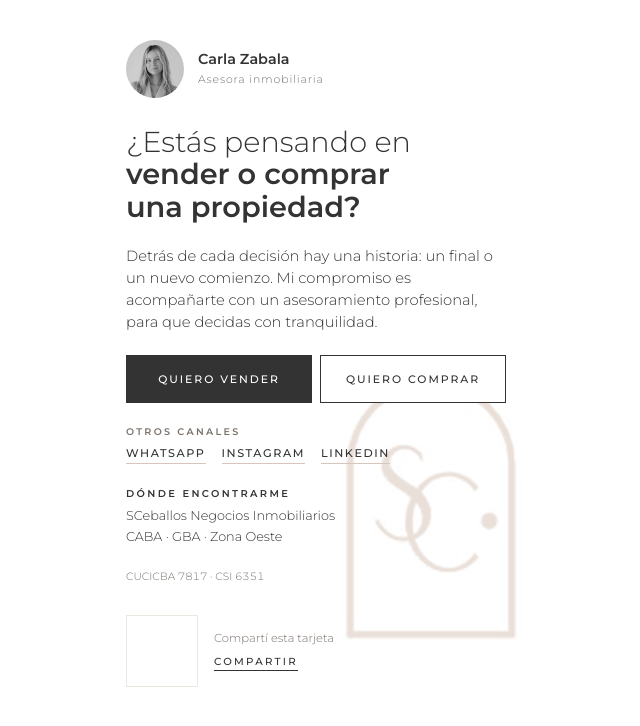
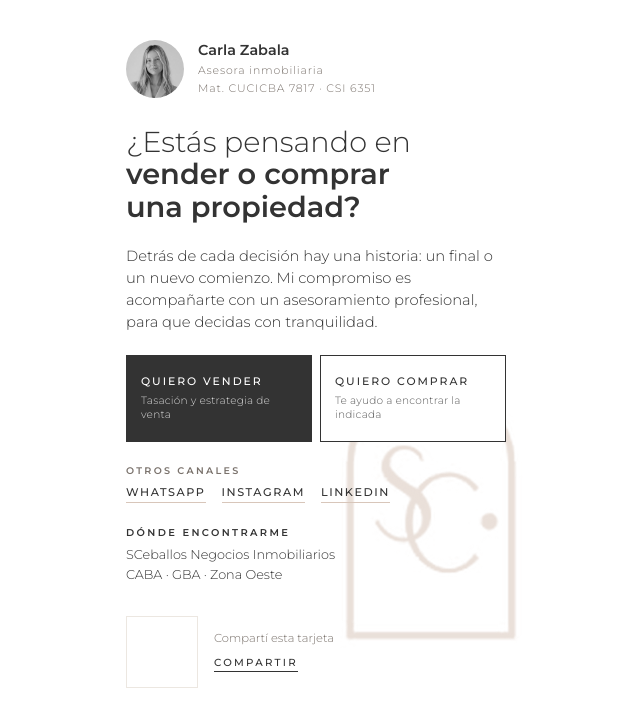
Before and after one commit to kaarzabala-jpg/tarjeta, a plain HTML site: page index.html in a window 1280 px wide. Shown: the whole page, without its empty margins (324-964 px from the left). Drawn offline with Linux system fonts and the light colour scheme.

Commit message:
Más dinámica: animaciones suaves, botones con descripción y matrícula arriba
Co-Authored-By: Claude Opus 5.5 <noreply@anthropic.com>
Claude-Session: https://claude.ai/code/session_01JzFqpkjsvAHPhqqFLWEHs5

```diff
--- a/index.html
+++ b/index.html
@@ -80,9 +80,17 @@ h1{margin:6px 0 0;font-size:1.8rem;line-height:1.12;font-weight:300;text-wrap:ba
 /* Two primary paths */
 .tas{border:0}
 .paths{display:grid;grid-template-columns:1fr 1fr;gap:8px}
-.path{font:500 .68rem var(--sans);letter-spacing:.18em;text-transform:uppercase;padding:16px 8px;cursor:pointer;background:var(--ink);color:#FFFFFF;border:1px solid var(--ink)}
+.path{font:500 .68rem var(--sans);letter-spacing:.18em;text-transform:uppercase;padding:18px 14px;cursor:pointer;background:var(--ink);color:#FFFFFF;border:1px solid var(--ink);text-align:left;display:flex;flex-direction:column;gap:6px;transition:transform .2s ease, box-shadow .2s ease}
+.path small{font-size:.66rem;font-weight:300;letter-spacing:.02em;text-transform:none;opacity:.8;line-height:1.35}
+.path:hover{transform:translateY(-2px);box-shadow:0 10px 20px -14px rgba(51,51,51,.6)}
 .path.alt{background:#FFFFFF;color:var(--ink)}
 .path[aria-expanded="true"]{outline:2px solid var(--nude);outline-offset:2px}
+@keyframes rise{from{opacity:0;transform:translateY(10px)}to{opacity:1;transform:none}}
+main>:not(.wm){animation:rise .6s ease both}
+main>:nth-child(3){animation-delay:.08s}main>:nth-child(4){animation-delay:.16s}main>:nth-child(5){animation-delay:.24s}main>:nth-child(6){animation-delay:.32s}main>:nth-child(n+7){animation-delay:.4s}
+#c-body{animation:rise .35s ease both}
+.wm{animation:fadewm 1.2s ease both}@keyframes fadewm{from{opacity:0}to{opacity:.55}}
+@media (prefers-reduced-motion: reduce){main>*,#c-body,.wm{animation:none!important}.path{transition:none}}
 .contact{margin:0;display:flex;flex-wrap:wrap;gap:6px 16px;align-items:baseline;font-size:.7rem;font-weight:500;letter-spacing:.14em;text-transform:uppercase}
 .contact span{width:100%;font-size:.6rem;font-weight:600;letter-spacing:.24em;color:var(--muted)}
 .contact a{border-bottom:1px solid var(--nude);padding-bottom:1px}
@@ -102,7 +110,7 @@ h1{margin:6px 0 0;font-size:1.8rem;line-height:1.12;font-weight:300;text-wrap:ba
 
   <div class="id">
     <img class="photo" src="carla-zabala.jpg" width="58" height="58" alt="Carla Zabala">
-    <p><b>Carla Zabala</b><br><small>Asesora inmobiliaria</small></p>
+    <p><b>Carla Zabala</b><br><small>Asesora inmobiliaria</small><br><small>Mat. CUCICBA 7817 · CSI 6351</small></p>
   </div>
 
   <h1>¿Estás pensando en <b>vender o comprar una propiedad?</b></h1>
@@ -110,8 +118,8 @@ h1{margin:6px 0 0;font-size:1.8rem;line-height:1.12;font-weight:300;text-wrap:ba
 
   <section class="tas" id="tas" aria-live="polite">
     <div class="paths">
-      <button class="path" type="button" data-path="vender" aria-expanded="false">Quiero vender</button>
-      <button class="path alt" type="button" data-path="comprar" aria-expanded="false">Quiero comprar</button>
+      <button class="path" type="button" data-path="vender" aria-expanded="false"><span>Quiero vender</span><small>Tasación y estrategia de venta</small></button>
+      <button class="path alt" type="button" data-path="comprar" aria-expanded="false"><span>Quiero comprar</span><small>Te ayudo a encontrar la indicada</small></button>
     </div>
     <div id="tas-flow" hidden>
       <p class="step" id="c-step"></p>
@@ -133,7 +141,6 @@ h1{margin:6px 0 0;font-size:1.8rem;line-height:1.12;font-weight:300;text-wrap:ba
     <a href="https://www.linkedin.com/in/carlaszabala/" target="_blank" rel="noopener">LinkedIn</a></p>
 
   <div class="where"><b>Dónde encontrarme</b>SCeballos Negocios Inmobiliarios<br>CABA · GBA · Zona Oeste</div>
-  <p class="mat">CUCICBA 7817 · CSI 6351</p>
 
   <div class="foot">
     <div class="qr" id="qr" aria-label="Código QR de esta tarjeta"></div>
@@ -196,7 +203,7 @@ document.getElementById('copy').addEventListener('click', function (e) {
     var st = flows[path];
     $('c-step').textContent = (path === 'vender' ? 'Vender' : 'Comprar') + ' · Paso ' + (i + 1) + ' de ' + st.length;
     $('c-bar').style.width = ((i + 1) / st.length * 100) + '%';
-    $('c-body').innerHTML = '<p class="q">' + st[i].q + '</p>' + st[i].html();
+    var cb = $('c-body'); cb.style.animation = 'none'; void cb.offsetWidth; cb.style.animation = ''; cb.innerHTML = '<p class="q">' + st[i].q + '</p>' + st[i].html();
     $('c-next').textContent = i === st.length - 1 ? 'Enviar consulta' : 'Siguiente';
     $('c-err').hidden = true;
   }
```
